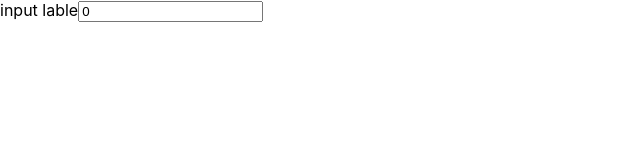
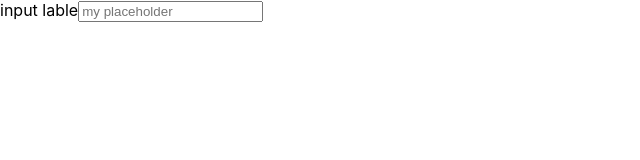
Before and after one commit to dtarxanyan/movies-project, a React (Create React App) app: page / in a window 1280 px wide. Shown: the top 160 px of the page, without its empty margins (0-640 px from the left). Built offline with nearby package versions, Linux system fonts and the light colour scheme.

Commit message:
'create-text-input-update'

```diff
--- a/src/components/input/Input.js
+++ b/src/components/input/Input.js
@@ -12,7 +12,6 @@ class Input extends Component {
     }
 
     updatValue(e) {
-        // console.log()
       this.setState({
            vale:e.target.value
 
--- a/src/components/input/Myinput.js
+++ b/src/components/input/Myinput.js
@@ -5,10 +5,12 @@ class Myinput extends  Component{
 
 
     render() {
+        // console.log(this.props.label)
         return (
             <>
-               <label>{this.props.lable}</label>
-                <input type="text" placeholder={this.props.placeholder}  value={this.props.value} onChange={(e) => this.props.updatValue(e)} className="start-count"/>
+              {this.props.lable === undefined?'':<label>{this.props.lable}</label>}
+
+                <input type="text" placeholder={this.props.placeholder?this.props.placeholder:''}  onChange={(e) => this.props.updatValue(e)} className="start-count"/>
             </>
         )
     }
```
